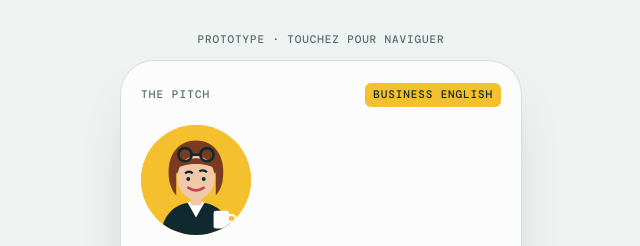
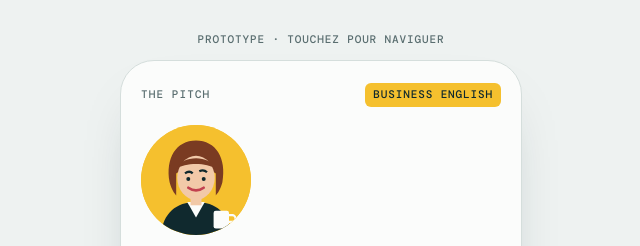
Before and after one commit to Helen-Phillips/The-Pitch, a plain HTML site: page index.html in a window 1280 px wide. Shown: the top 246 px of the page, 319-959 px from the left. Drawn offline with nearby package versions, Linux system fonts and the light colour scheme.

Commit message:
Take the glasses off Alice's head
Co-Authored-By: Claude Opus 5.5 <noreply@anthropic.com>
Claude-Session: https://claude.ai/code/session_01Ep2wbJU3QNB3Jg7h9WVPPg

```diff
--- a/index.html
+++ b/index.html
@@ -448,7 +448,6 @@ fetch('content/content.json').then(r=>r.json()).then(function(C){
     <ellipse cx="50" cy="48" rx="17" ry="20" fill="#F2C9A8"/>
     <rect x="45" y="64" width="10" height="9" fill="#F2C9A8"/>
     <path d="M32 40c4-12 30-14 36 0-8-6-28-6-36 0z" fill="#7A3B22"/>
-    <g fill="none" stroke="#10292E" stroke-width="2.4"><circle cx="40" cy="27" r="6"/><circle cx="60" cy="27" r="6"/><path d="M46 27h8"/></g>
     <path d="M40 44q4-3 7 0" stroke="#10292E" stroke-width="2" fill="none"/>
     <path d="M53 42q4-2 7 1" stroke="#10292E" stroke-width="2" fill="none"/>
     <circle cx="43" cy="49" r="1.8" fill="#10292E"/><circle cx="57" cy="49" r="1.8" fill="#10292E"/>
```
